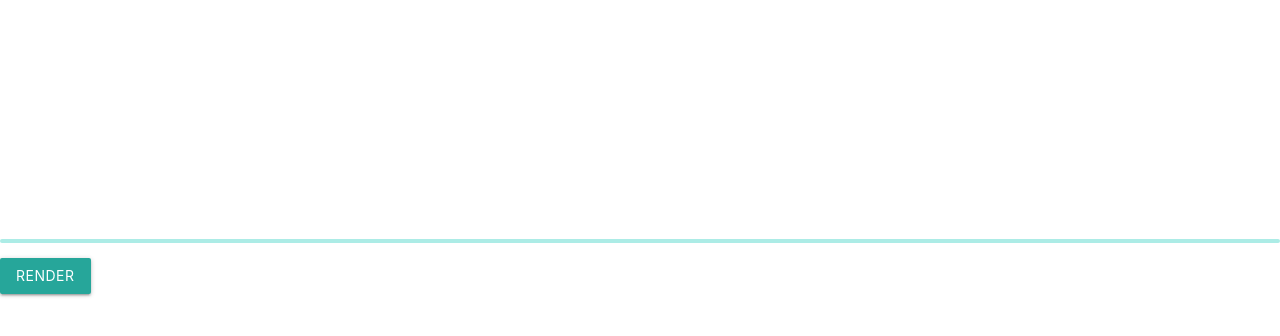
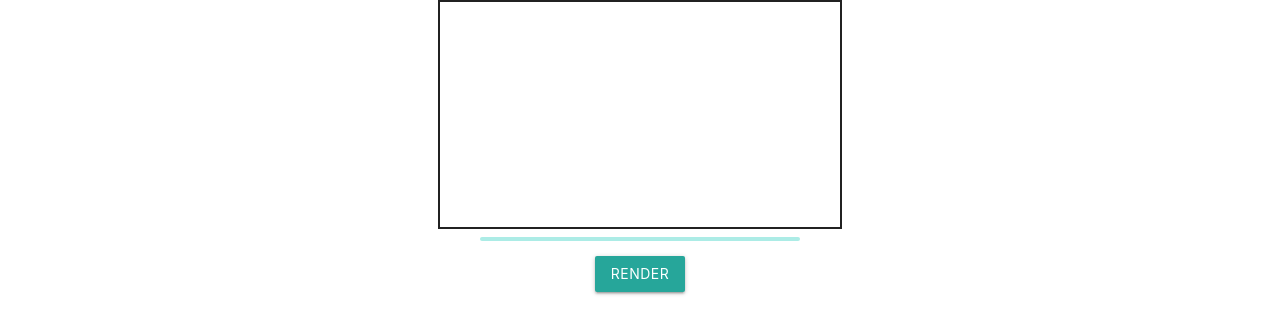
Before and after one commit to kazeraniman/SIBRT, a plain HTML site: page index.html in a window 1280 px wide. Drawn offline with nearby package versions, Linux system fonts and the light colour scheme.

Commit message:
Adding some rough styling just to make it easier to work with.

```diff
--- a/index.html
+++ b/index.html
@@ -10,11 +10,13 @@
     <script src="https://cdnjs.cloudflare.com/ajax/libs/materialize/1.0.0/js/materialize.min.js"></script>
 </head>
 <body>
-<canvas id="main-canvas"></canvas>
-<div class="progress">
-    <div class="determinate" id="render-progress-bar-contents"></div>
+<div id="contents">
+    <canvas id="main-canvas"></canvas>
+    <div class="progress" id="render-progress-bar">
+        <div class="determinate" id="render-progress-bar-contents"></div>
+    </div>
+    <a class="waves-effect waves-light btn" id="render-button">Render</a>
 </div>
-<a class="waves-effect waves-light btn" id="render-button">Render</a>
 
 <script src="src/vec3.js"></script>
 <script src="src/ray.js"></script>
--- a/src/raytracer.js
+++ b/src/raytracer.js
@@ -30,7 +30,7 @@ renderButton.addEventListener("click", (event) => {
 const canvas = document.getElementById('main-canvas');
 canvas.width = IMAGE_WIDTH;
 canvas.height = IMAGE_HEIGHT;
-const progressBar = document.getElementById('render-progress-bar');
+const progressBar = document.getElementById('render-progress-bar-contents');
 const ctx = canvas.getContext('2d')
 
 function writeColourToPixel(ctx, colour, x, y) {
--- a/style.css
+++ b/style.css
@@ -0,0 +1,15 @@
+#contents {
+    display: flex;
+    flex-direction: column;
+    margin: auto;
+    text-align: center;
+    align-items: center;
+}
+
+#main-canvas {
+    border: 2px solid;
+}
+
+#render-progress-bar {
+    max-width: 25%;
+}
```
